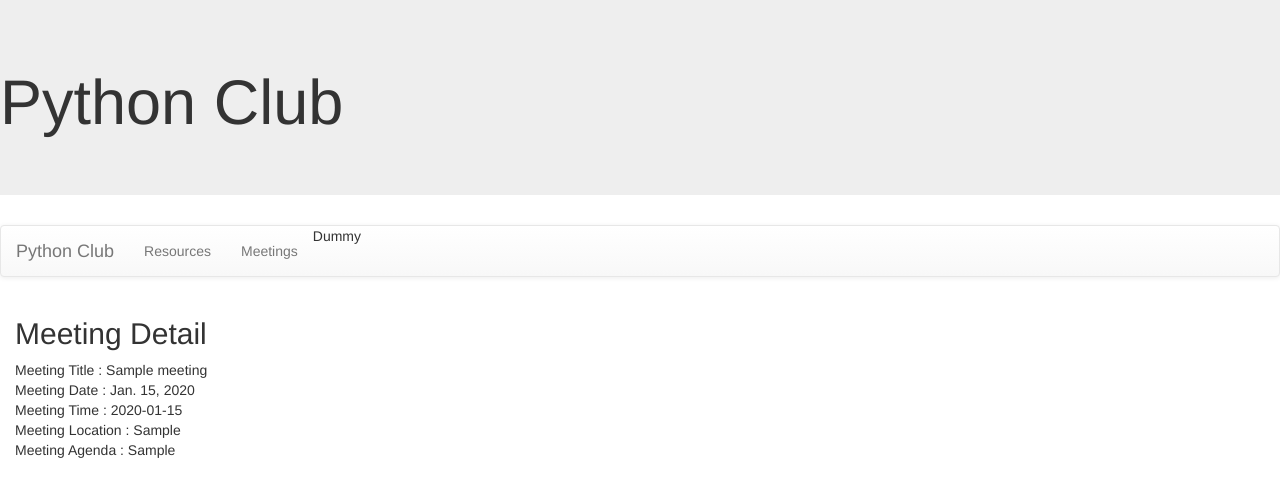
After one commit to intisarosman1/PythonClub, a Django app: page /club/meetingdetail/1 in a window 1280 px wide. The commit adds this page. Shown: the top 497 px of the page. Run offline with Django 3.2, Linux system fonts and the light colour scheme; tables that the repository leaves empty hold one stand-in row (values such as "Sample post"); some libraries are stand-ins or nearby versions.

Commit message:
Assignment 6 commit

```diff
--- a/club/templates/base.html
+++ b/club/templates/base.html
@@ -8,7 +8,7 @@
 </head>
 <body>
 <div class='jumbotron'>
-<h1>PythonClub</h1>
+<h1>Python Club</h1>
  </div>
    <nav class="navbar navbar-default">
    <div class="container-fluid">
@@ -17,6 +17,7 @@
 </div>
 <ul class="nav navbar-nav">
 <li><a href="{% url 'resources' %}">Resources</a></li>
+<li><a href="{% url 'meeting' %}">Meetings</a></li>
 <li>Dummy</li>
 </ul>
 </div>
--- /dev/null
+++ b/club/templates/club/meetingdetail.html
@@ -0,0 +1,10 @@
+{% extends 'base.html' %}
+{% block content %}
+<h2>Meeting Detail</h2>
+<p>Meeting Title : {{meeting.meetingtitle}}<br/>
+Meeting Date : {{meeting.meetingdate}}<br/>
+Meeting Time : {{meeting.meetingtime}}<br/>
+Meeting Location : {{meeting.location}}<br/>
+Meeting Agenda : {{meeting.agenda}}
+</p>
+{% endblock %}
--- a/club/templates/club/resources.html
+++ b/club/templates/club/resources.html
@@ -1,9 +1,9 @@
 {% extends 'base.html' %}
 {% block content %}
-<h2>Resource</h2>
+<h2>Resources</h2>
 <ul>
     {% for m in resource_list %}
-        <li>{{ m.resourcename }}</li>
+        <li><a href="{% url 'detail' id=m.resource.id %}">{{ m.resourcename }}</a></li>
     {% endfor %}
 </ul>
 
--- a/club/urls.py
+++ b/club/urls.py
@@ -4,4 +4,6 @@ from . import views
 urlpatterns = [
     path('', views.index, name='index'),
     path('resources/', views.resource, name='resources'),
+    path('meeting/', views.meeting, name='meeting'),
+    path('meetingdetail/<int:id>', views.meetingdetail, name='detail'),
 ]
--- a/club/views.py
+++ b/club/views.py
@@ -1,4 +1,4 @@
-from django.shortcuts import render
+from django.shortcuts import render, get_object_or_404
 from .models import Meeting, MeetingMinutes, Resource, Event
 
 # Create your views here.
@@ -8,3 +8,11 @@ def index(request):
 def resource(request):
     resource_list=Resource.objects.all()
     return render(request, 'club/resources.html', {'resource_list': resource_list})
+
+def meeting(request):
+    meeting_list=Meeting.objects.all()
+    return render(request, 'club/meeting.html', {'meeting_list': meeting_list})
+
+def meetingdetail(request, id):
+    meeting=get_object_or_404(Meeting, pk=id)
+    return render(request, 'club/meetingdetail.html', {'meeting' : meeting})
```
Also changed, not shown: club/templates/club/meeting.html (added, +10 -0 lines).
